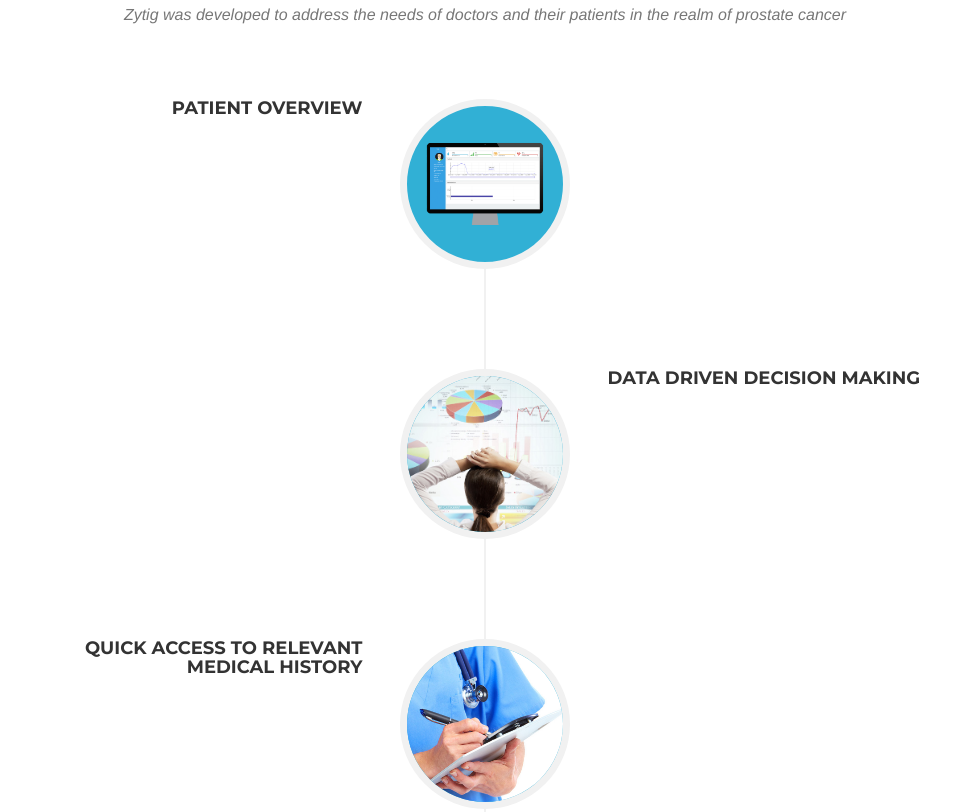
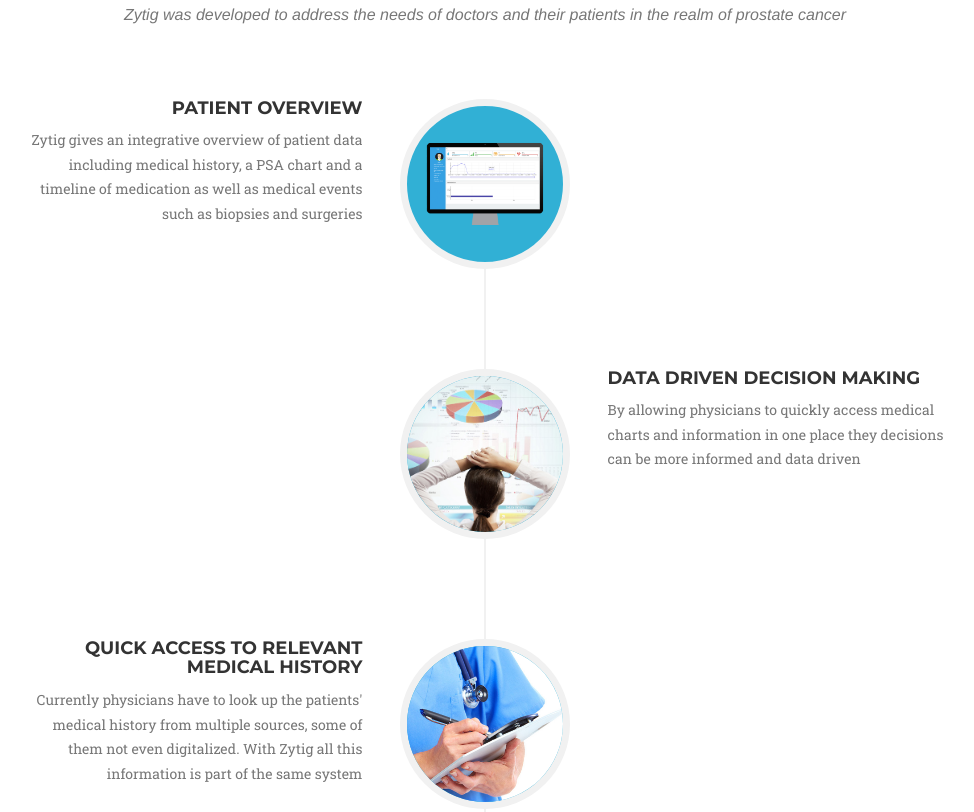
Before and after one commit to ahujamoh/bizwhiz, a website: page index.html in a window 1280 px wide. Shown: the part 1700-2512 px from the top of the page, without its empty margins (155-1129 px from the left). Drawn offline with nearby package versions, Linux system fonts and the light colour scheme; a web font is replaced by a local one.

Commit message:
features text

```diff
--- a/index.html
+++ b/index.html
@@ -244,7 +244,7 @@
                                     <!--<h4 class="subheading">Our Humble Beginnings</h4>-->
                                 </div>
                                 <div class="timeline-body">
-                                    <p class="text-muted"></p>
+                                    <p class="text-muted">Zytig gives an integrative overview of patient data including medical history, a PSA chart and a timeline of medication as well as medical events such as biopsies and surgeries</p>
                                 </div>
                             </div>
                         </li>
@@ -258,7 +258,7 @@
                                     <!--<h4 class="subheading">An Agency is Born</h4>-->
                                 </div>
                                 <div class="timeline-body">
-                                    <p class="text-muted"></p>
+                                    <p class="text-muted">By allowing physicians to quickly access medical charts and information in one place they decisions can be more informed and data driven</p>
                                 </div>
                             </div>
                         </li>
@@ -272,7 +272,7 @@
                                     <!--<h4 class="subheading">Transition to Full Service</h4>-->
                                 </div>
                                 <div class="timeline-body">
-                                    <p class="text-muted"></p>
+                                    <p class="text-muted">Currently physicians have to look up the patients' medical history from multiple sources, some of them not even digitalized. With Zytig all this information is part of the same system</p>
                                 </div>
                             </div>
                         </li>
```
